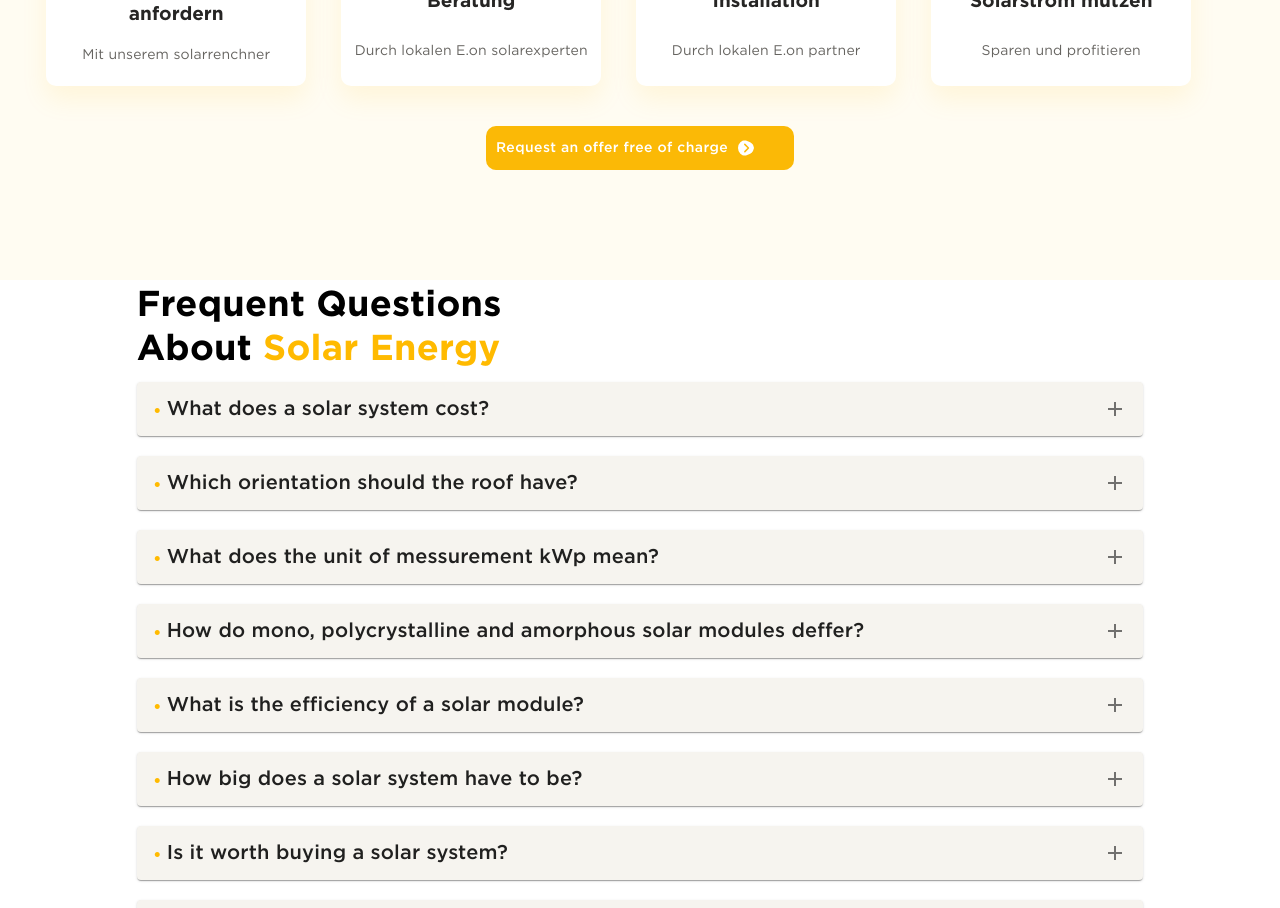
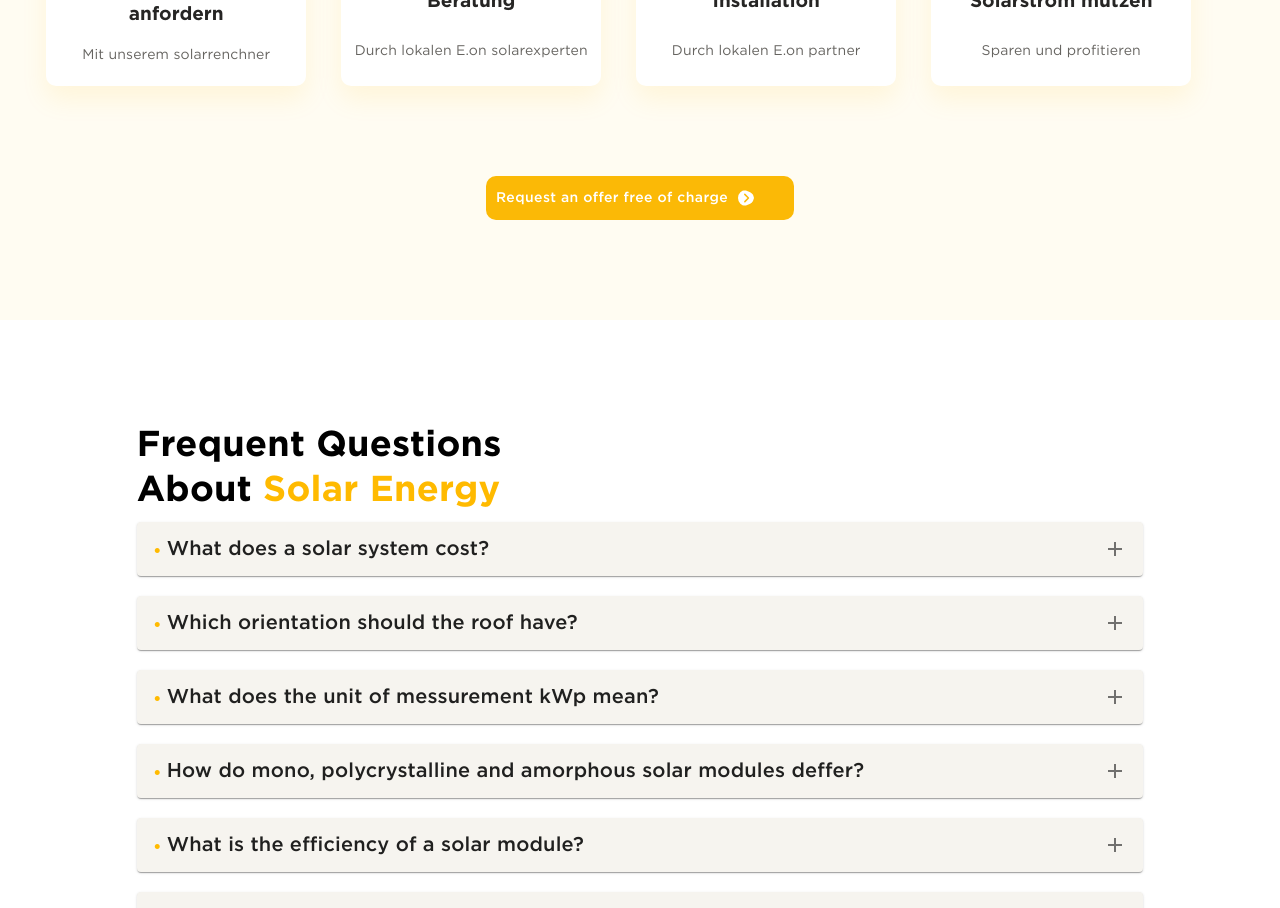
Before and after one commit to Nayeemr45/solar, a React (Create React App) app: page / in a window 1280 px wide. Shown: the part 2880-3788 px from the top of the page. Built offline with nearby package versions, Linux system fonts and the light colour scheme.

Commit message:
Update Section_4.css

```diff
--- a/src/Assets/Css/Section_4.css
+++ b/src/Assets/Css/Section_4.css
@@ -11,8 +11,8 @@
   src: local('Gotham-Medium'), url(../Fonts/GothamMedium.ttf) format('truetype');
 }
 .section-4 {
-  height: 1175px;
-  margin-top: 100px;
+/*   height: 1175px;
+ */  margin-top: 100px;
   background-color: #fffcf2;
   padding-top: 100px;
 }
@@ -86,7 +86,10 @@
   margin-top: 0px;
   margin-bottom: 100px;
 }
-
+.offer-button-div{
+  margin-top: 50px;
+  padding-bottom: 100px;
+}
 @media (min-width: 320px) and (max-width: 767px) {
 
   .section-4 {
```
